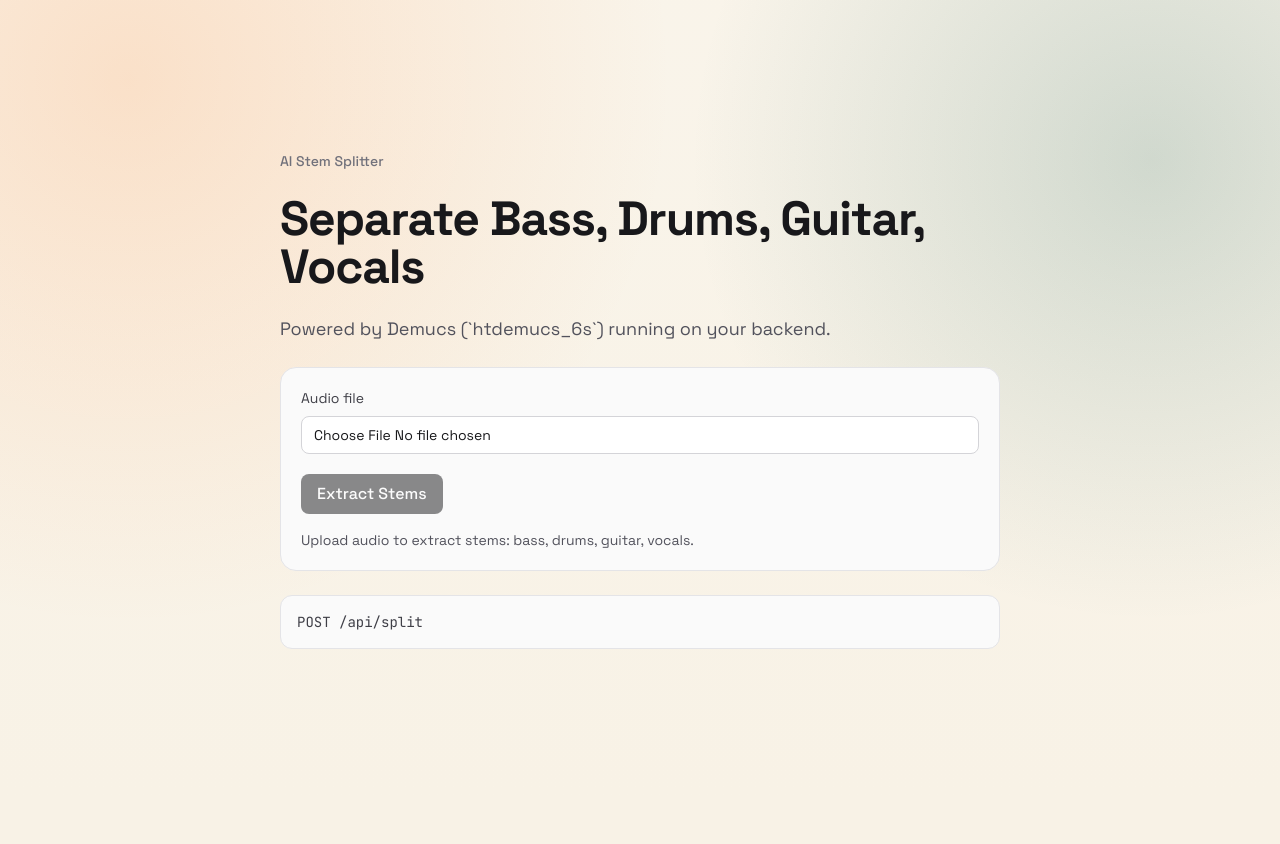
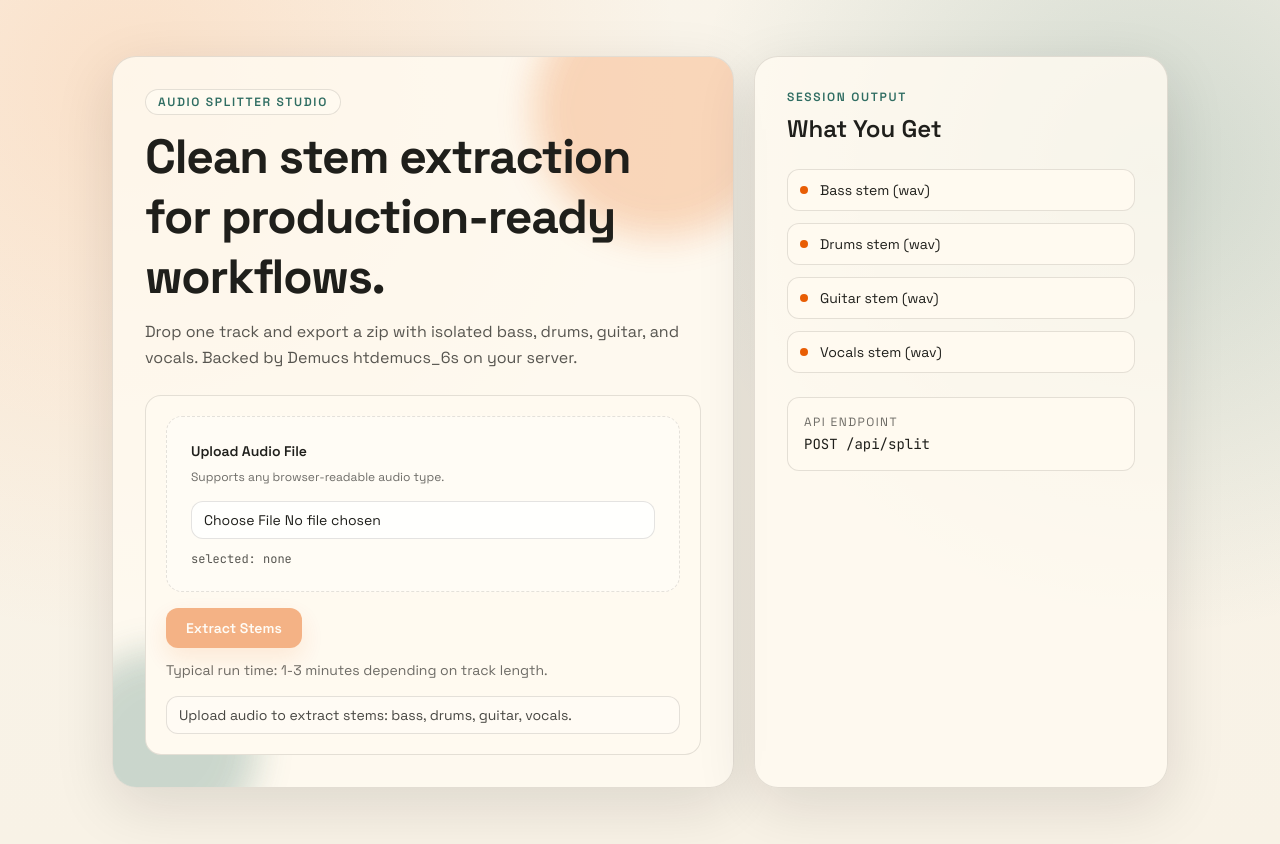
Before and after one commit to suhanstha09/audio_splitter, a Next.js app: page / in a window 1280 px wide. Before the commit the page ends 800 px from the top, so only its background shows below. Built offline with nearby package versions, Linux system fonts and the light colour scheme.

Commit message:
feat: redesign audio splitter interface with improved layout, messaging, and user experience

```diff
--- a/src/app/page.tsx
+++ b/src/app/page.tsx
@@ -69,53 +69,103 @@ export default function Home() {
   }
 
   return (
-    <main className="mx-auto flex min-h-screen w-full max-w-3xl flex-col justify-center gap-6 px-6 py-16">
-      <p className="text-sm font-medium text-zinc-500 dark:text-zinc-400">AI Stem Splitter</p>
-      <h1 className="text-4xl font-bold tracking-tight text-zinc-900 dark:text-zinc-100 sm:text-5xl">
-        Separate Bass, Drums, Guitar, Vocals
+    <main className="relative mx-auto min-h-screen w-full max-w-6xl px-5 py-8 sm:px-8 sm:py-10 lg:px-12 lg:py-14">
+      <section className="fade-in relative grid gap-5 lg:grid-cols-[1.2fr_0.8fr]">
+        <div className="glass-panel relative overflow-hidden rounded-3xl p-6 sm:p-8">
+          <div className="ambient-orb orb-a" aria-hidden="true" />
+          <div className="ambient-orb orb-b" aria-hidden="true" />
+
+          <div className="relative z-10 flex flex-col gap-6">
+            <div className="space-y-3">
+              <p className="inline-flex w-fit rounded-full border border-[var(--line)] bg-[var(--panel-strong)] px-3 py-1 text-xs font-semibold uppercase tracking-[0.14em] text-[var(--accent)]">
+                Audio Splitter Studio
+              </p>
+              <h1 className="max-w-xl text-3xl font-bold leading-tight tracking-tight sm:text-5xl">
+                Clean stem extraction for production-ready workflows.
               </h1>
-      <p className="max-w-2xl text-lg text-zinc-600 dark:text-zinc-300">
-        Powered by Demucs (`htdemucs_6s`) running on your backend.
+              <p className="max-w-2xl text-sm leading-relaxed text-[color:color-mix(in_srgb,var(--foreground)_75%,transparent)] sm:text-base">
+                Drop one track and export a zip with isolated bass, drums, guitar, and vocals.
+                Backed by Demucs htdemucs_6s on your server.
               </p>
+            </div>
 
-      <form
-        onSubmit={handleSubmit}
-        className="flex flex-col gap-4 rounded-2xl border border-zinc-200 bg-zinc-50 p-5 dark:border-zinc-700 dark:bg-zinc-900/50"
-      >
-        <label className="flex flex-col gap-2 text-sm text-zinc-700 dark:text-zinc-200">
-          Audio file
+            <form onSubmit={handleSubmit} className="space-y-4 rounded-2xl border border-[var(--line)] bg-[var(--panel-strong)] p-4 sm:p-5">
+              <label className="block rounded-2xl border border-dashed border-[var(--line)] bg-[color:color-mix(in_srgb,var(--panel)_70%,white_30%)] p-4 sm:p-6">
+                <span className="mb-2 block text-sm font-semibold">Upload Audio File</span>
+                <span className="mb-4 block text-xs text-[color:color-mix(in_srgb,var(--foreground)_65%,transparent)]">
+                  Supports any browser-readable audio type.
+                </span>
                 <input
                   type="file"
                   accept="audio/*"
                   onChange={(event) => setFile(event.currentTarget.files?.[0] ?? null)}
-            className="rounded-lg border border-zinc-300 bg-white px-3 py-2 text-zinc-900 dark:border-zinc-600 dark:bg-zinc-800 dark:text-zinc-100"
+                  className="block w-full rounded-xl border border-[var(--line)] bg-white/80 px-3 py-2 text-sm outline-none ring-[var(--brand-soft)] transition focus:ring-2 dark:bg-black/10"
                 />
+                <span className="mt-3 block text-xs font-mono text-[color:color-mix(in_srgb,var(--foreground)_75%,transparent)]">
+                  {file ? `selected: ${file.name}` : "selected: none"}
+                </span>
               </label>
 
+              <div className="flex flex-wrap items-center gap-3">
                 <button
                   type="submit"
                   disabled={!file || status.type === "working"}
-          className="mt-1 w-fit rounded-lg bg-zinc-900 px-4 py-2 font-medium text-white disabled:cursor-not-allowed disabled:opacity-50 dark:bg-zinc-100 dark:text-zinc-900"
+                  className="rounded-xl bg-[var(--brand)] px-5 py-2.5 text-sm font-semibold text-white shadow-[0_10px_24px_rgba(232,93,4,0.25)] transition hover:translate-y-[-1px] hover:bg-[color:color-mix(in_srgb,var(--brand)_85%,black_15%)] disabled:cursor-not-allowed disabled:opacity-45"
                 >
                   {status.type === "working" ? "Separating..." : "Extract Stems"}
                 </button>
+                <p className="text-xs text-[color:color-mix(in_srgb,var(--foreground)_65%,transparent)] sm:text-sm">
+                  Typical run time: 1-3 minutes depending on track length.
+                </p>
+              </div>
 
               <p
-          className={`text-sm ${
+                className={`rounded-xl border px-3 py-2 text-sm ${
                   status.type === "error"
-              ? "text-red-600 dark:text-red-400"
+                    ? "border-red-300/70 bg-red-100/70 text-red-800 dark:border-red-400/40 dark:bg-red-950/40 dark:text-red-200"
                     : status.type === "success"
-                ? "text-emerald-700 dark:text-emerald-400"
-                : "text-zinc-600 dark:text-zinc-300"
+                      ? "border-emerald-300/70 bg-emerald-100/70 text-emerald-800 dark:border-emerald-400/40 dark:bg-emerald-950/40 dark:text-emerald-200"
+                      : "border-[var(--line)] bg-[color:color-mix(in_srgb,var(--panel)_75%,white_25%)] text-[color:color-mix(in_srgb,var(--foreground)_82%,transparent)]"
                 }`}
               >
                 {status.message}
               </p>
             </form>
+          </div>
+        </div>
 
-      <div className="rounded-xl border border-zinc-200 bg-zinc-50 p-4 dark:border-zinc-700 dark:bg-zinc-900/40">
-        <p className="font-mono text-sm text-zinc-700 dark:text-zinc-200">POST /api/split</p>
+        <aside className="glass-panel fade-in rounded-3xl p-6 sm:p-8" style={{ animationDelay: "120ms" }}>
+          <div className="space-y-6">
+            <div>
+              <p className="mb-2 text-xs font-semibold uppercase tracking-[0.14em] text-[var(--accent)]">
+                Session Output
+              </p>
+              <h2 className="text-2xl font-semibold">What You Get</h2>
             </div>
+
+            <ul className="space-y-3 text-sm">
+              {[
+                "Bass stem (wav)",
+                "Drums stem (wav)",
+                "Guitar stem (wav)",
+                "Vocals stem (wav)",
+              ].map((item) => (
+                <li key={item} className="flex items-center gap-3 rounded-xl border border-[var(--line)] bg-[var(--panel-strong)] px-3 py-2.5">
+                  <span className="h-2 w-2 rounded-full bg-[var(--brand)]" aria-hidden="true" />
+                  <span>{item}</span>
+                </li>
+              ))}
+            </ul>
+
+            <div className="rounded-xl border border-[var(--line)] bg-[var(--panel-strong)] p-4">
+              <p className="mb-1 text-xs uppercase tracking-[0.12em] text-[color:color-mix(in_srgb,var(--foreground)_65%,transparent)]">
+                API Endpoint
+              </p>
+              <p className="font-mono text-sm">POST /api/split</p>
+            </div>
+          </div>
+        </aside>
+      </section>
     </main>
   );
 }
```
Lines whose indentation alone changed are shown as unchanged.
